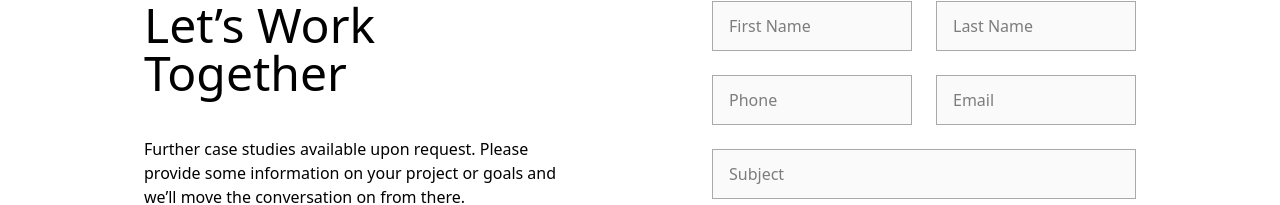
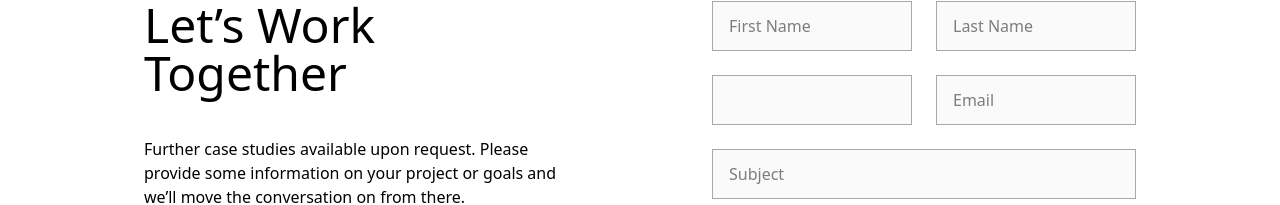
Before and after one commit to CircleElevenManufacturing/circle-eleven, a Next.js app: page /contact in a window 1280 px wide. Shown: the part 219-424 px from the top of the page. Built offline with nearby package versions, Linux system fonts and the light colour scheme.

Commit message:
tel number

```diff
--- a/components/form.tsx
+++ b/components/form.tsx
@@ -76,7 +76,7 @@ export default function Form() {
         <input
           name="phone"
           required
-          placeholder="Phone"
+          type="tel"
           onChange={handleChange}
           className="w-full border-b border-gray-300 py-3 focus:outline-none"
         />
```
